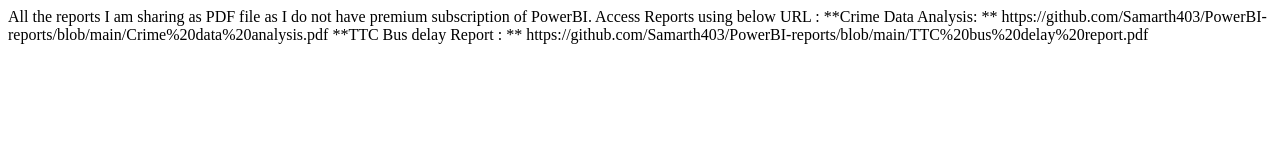
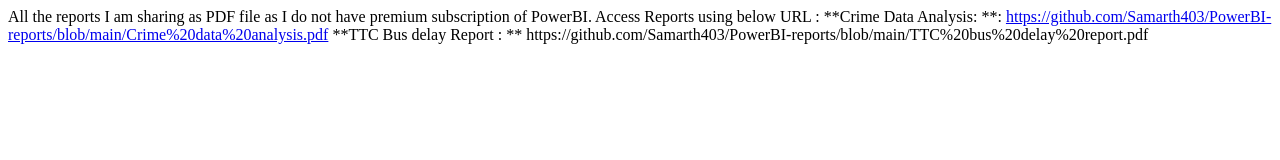
Before and after one commit to Samarth403/PowerBI-reports, a plain HTML site: page Index.html in a window 1280 px wide. Drawn offline with Linux system fonts and the light colour scheme.

Commit message:
Update Index.html

```diff
--- a/Index.html
+++ b/Index.html
@@ -1,5 +1,6 @@
 All the reports I am sharing as PDF file as I do not have premium subscription of PowerBI. Access Reports using below URL :
 
-**Crime Data Analysis: ** https://github.com/Samarth403/PowerBI-reports/blob/main/Crime%20data%20analysis.pdf
+**Crime Data Analysis: **:
+<a href='https://github.com/Samarth403/PowerBI-reports/blob/main/Crime%20data%20analysis.pdf'>https://github.com/Samarth403/PowerBI-reports/blob/main/Crime%20data%20analysis.pdf</a>
 
 **TTC Bus delay Report : ** https://github.com/Samarth403/PowerBI-reports/blob/main/TTC%20bus%20delay%20report.pdf
```
